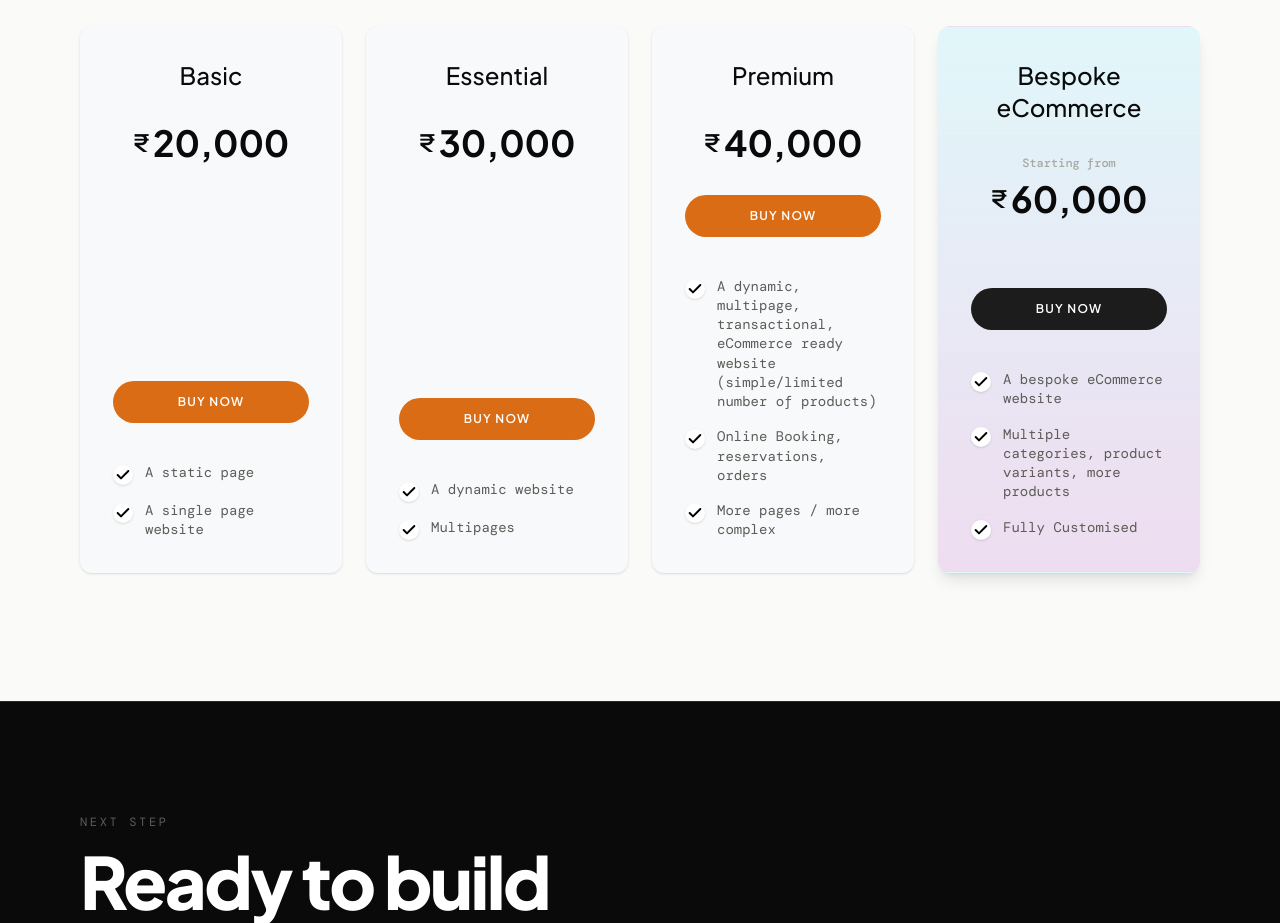
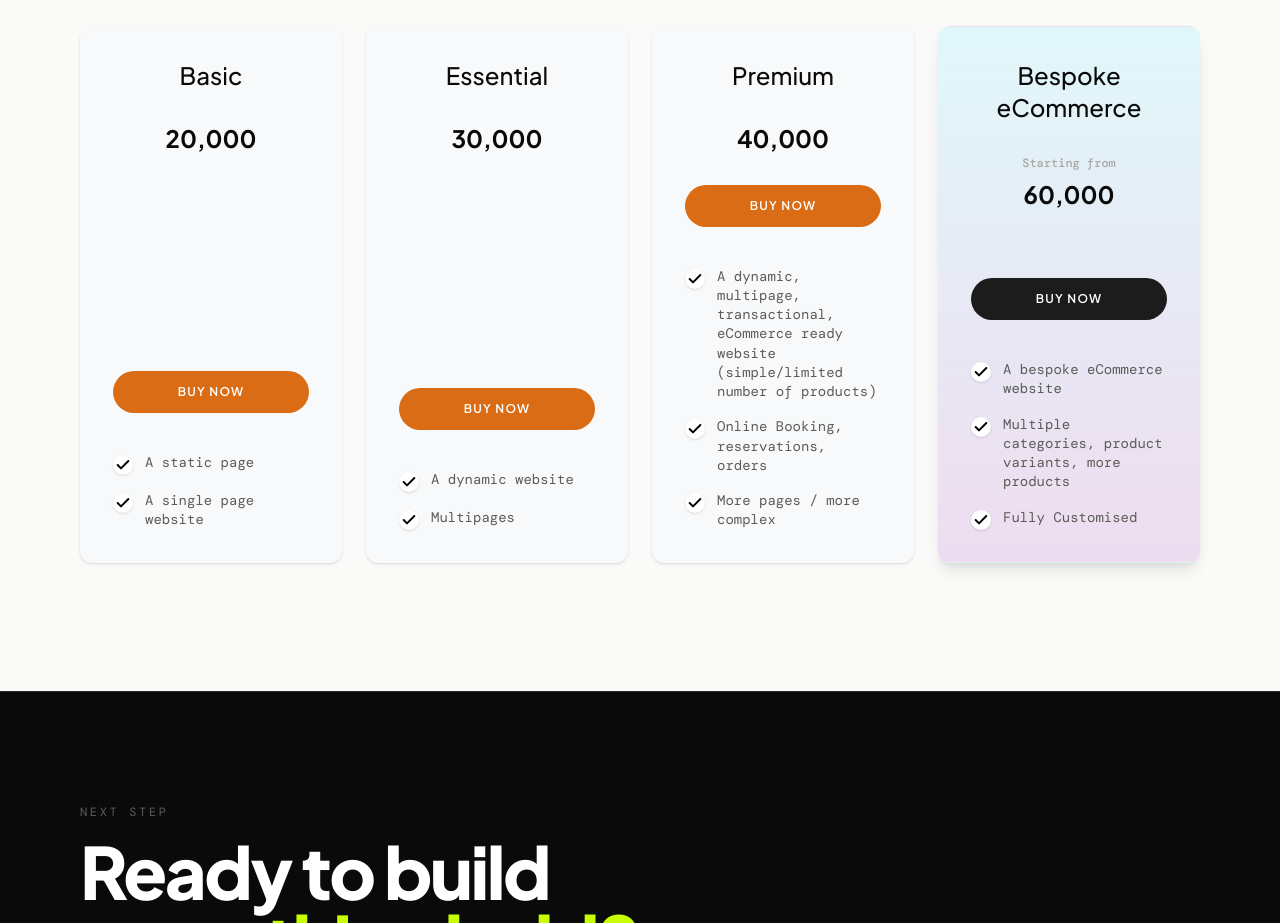
Before and after one commit to Functionalloop/FunctionalEnterprises, a Next.js app: page / in a window 1280 px wide. Shown: the part 1700-2623 px from the top of the page. Built offline with nearby package versions, Linux system fonts and the light colour scheme; no server answers; the database is empty; a web font is replaced by a local one.

Commit message:
price change

```diff
--- a/components/sections/Pricing.tsx
+++ b/components/sections/Pricing.tsx
@@ -121,9 +121,8 @@
               {tier.prefix && (
                 <p className="font-body text-xs text-muted-dark mb-2 font-medium">{tier.prefix}</p>
               )}
-              <div className="flex items-start justify-center gap-1 text-foreground-dark">
-                <span className="font-display text-2xl font-semibold leading-tight mt-1">₹</span>
-                <span className="font-display text-4xl font-bold">{tier.price}</span>
+              <div className="flex items-center justify-center text-foreground-dark">
+                <span className="font-display text-2xl font-bold leading-tight">{tier.price}</span>
               </div>
             </div>
 
```
